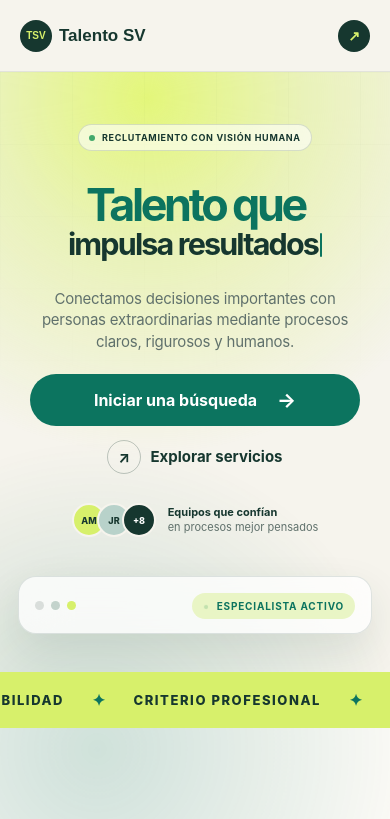
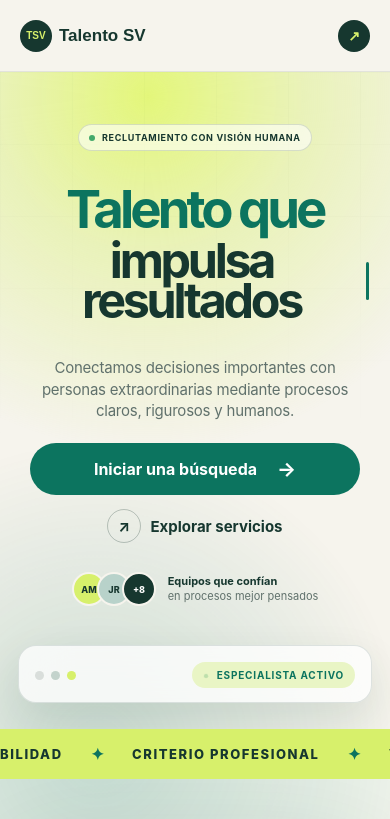
Before and after one commit to luisvallacastro-rgb/talento-sv, a Next.js app: page / in a window 390 px wide. Shown: the top 819 px of the page. Built offline with nearby package versions, Linux system fonts and the light colour scheme; no server answers.

Commit message:
Refina jerarquia movil del home

```diff
--- a/src/app/modern-home.css
+++ b/src/app/modern-home.css
@@ -237,15 +237,22 @@
 }
 
 /* Mobile hero: message first, compact live strip */
+.mobile-demo-section{display:none}
+.modern-hero>.logo-marquee{width:100vw;margin-left:calc(50% - 50vw);margin-top:28px;margin-bottom:-8px}
 @media(max-width:650px){
   .modern-hero{padding-top:52px;padding-bottom:38px}
-  .hero-copy h1{font-size:clamp(42px,11.5vw,48px);margin:34px auto 24px}
-  .hero-title{min-height:1.76em;grid-template-rows:1em .76em}
-  .hero-title .rotating-line{font-size:.68em;letter-spacing:-.06em}
+  .hero-copy h1{font-size:clamp(48px,13.5vw,58px);margin:34px auto 24px}
+  .hero-title{min-height:2.82em;grid-template-rows:1em 1.82em}
+  .hero-title .rotating-line{width:100%;height:1.82em;min-height:1.82em;font-size:.92em;line-height:.82;letter-spacing:-.068em;white-space:normal;align-items:center}
+  .hero-title .rotating-text{display:block;width:min(9.3ch,100%);min-height:1.64em;margin-inline:auto;text-align:center;text-wrap:balance}
+  .hero-title .typing-cursor{align-self:center;margin-left:.09em}
   .hero-copy>p{font-size:15px;line-height:1.42;max-width:326px}
   .hero-actions{margin-top:22px}
   .hero-proof{margin-top:20px}
-  .clear-talent-demo{height:58px!important;min-height:58px;margin-top:30px;border-radius:18px;box-shadow:0 16px 40px rgba(25,60,50,.11);background:rgba(255,255,255,.76)}
-  .clear-talent-demo .demo-topbar{height:58px;border-bottom:0;animation:none;opacity:1;transform:none}
-  .clear-talent-demo .clear-demo-heading,.clear-talent-demo .selection-flow,.clear-talent-demo .demo-pointer-light,.clear-talent-demo .demo-glow{display:none!important}
+  .hero-demo .clear-talent-demo{height:58px!important;min-height:58px;margin-top:30px;border-radius:18px;box-shadow:0 16px 40px rgba(25,60,50,.11);background:rgba(255,255,255,.76)}
+  .hero-demo .clear-talent-demo .demo-topbar{height:58px;border-bottom:0;animation:none;opacity:1;transform:none}
+  .hero-demo .clear-talent-demo .clear-demo-heading,.hero-demo .clear-talent-demo .selection-flow,.hero-demo .clear-talent-demo .demo-pointer-light,.hero-demo .clear-talent-demo .demo-glow{display:none!important}
+  .modern-hero>.logo-marquee{margin-top:26px;margin-bottom:-38px;padding-block:15px}
+  .mobile-demo-section{display:block;padding:42px 18px 72px;background:#eef3eb}
+  .mobile-demo-section .talent-visual{margin:0 auto;border-radius:24px}
 }
--- a/src/app/page.tsx
+++ b/src/app/page.tsx
@@ -22,10 +22,11 @@ export default function HomePage() {
         <div className="hero-actions"><Link className="button magnetic" href="/solicitar-personal">Iniciar una búsqueda <span>→</span></Link><Link className="play-link" href="/servicios"><i>↗</i> Explorar servicios</Link></div>
         <div className="hero-proof"><div className="avatar-stack"><span>AM</span><span>JR</span><span>+8</span></div><p><b>Equipos que confían</b><br/>en procesos mejor pensados</p></div>
       </div>
-      <TalentDemo />
+      <div className="hero-demo"><TalentDemo /></div>
+      <section className="logo-marquee" aria-label="Principios del servicio"><div className="marquee-track"><div className="marquee-set"><span>Confidencialidad</span><b>✦</b><span>Trazabilidad</span><b>✦</b><span>Criterio profesional</span><b>✦</b><span>Visión humana</span><b>✦</b></div><div className="marquee-set" aria-hidden="true"><span>Confidencialidad</span><b>✦</b><span>Trazabilidad</span><b>✦</b><span>Criterio profesional</span><b>✦</b><span>Visión humana</span><b>✦</b></div></div></section>
     </section>
 
-    <section className="logo-marquee" aria-label="Principios del servicio"><div className="marquee-track"><div className="marquee-set"><span>Confidencialidad</span><b>✦</b><span>Trazabilidad</span><b>✦</b><span>Criterio profesional</span><b>✦</b><span>Visión humana</span><b>✦</b></div><div className="marquee-set" aria-hidden="true"><span>Confidencialidad</span><b>✦</b><span>Trazabilidad</span><b>✦</b><span>Criterio profesional</span><b>✦</b><span>Visión humana</span><b>✦</b></div></div></section>
+    <section className="mobile-demo-section" aria-label="Cómo construimos una terna"><TalentDemo /></section>
 
     <section className="modern-section">
       <Reveal className="section-intro"><span className="eyebrow">Lo hacemos diferente</span><h2>Menos ruido.<br/><em>Mejores decisiones.</em></h2><p>Cada etapa existe por una razón. Usted ve el avance; nosotros cuidamos la profundidad del proceso.</p></Reveal>
```
